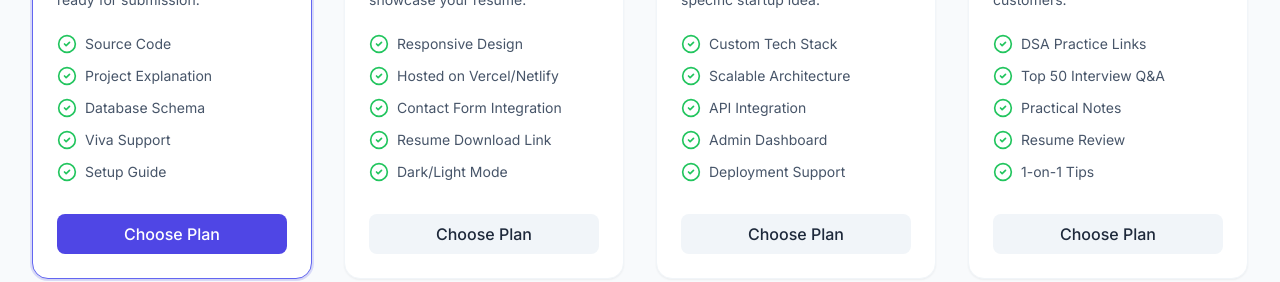
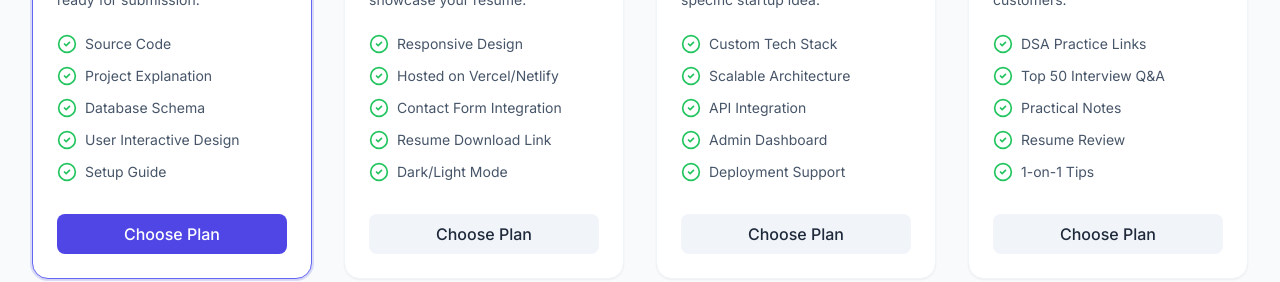
Before and after one commit to Abhilash-B3/BTech-Projects, a React (Vite) app: page / in a window 1280 px wide. Shown: the part 1660-1942 px from the top of the page. Built offline with nearby package versions, Linux system fonts and the light colour scheme.

Commit message:
Update Services.tsx

```diff
--- a/src/components/Services.tsx
+++ b/src/components/Services.tsx
@@ -11,7 +11,7 @@ const services: Service[] = [
       'Source Code',
       'Project Explanation',
       'Database Schema',
-      'Viva Support',
+      'User Interactive Design',
       'Setup Guide'
     ],
     icon: GraduationCap,
```
